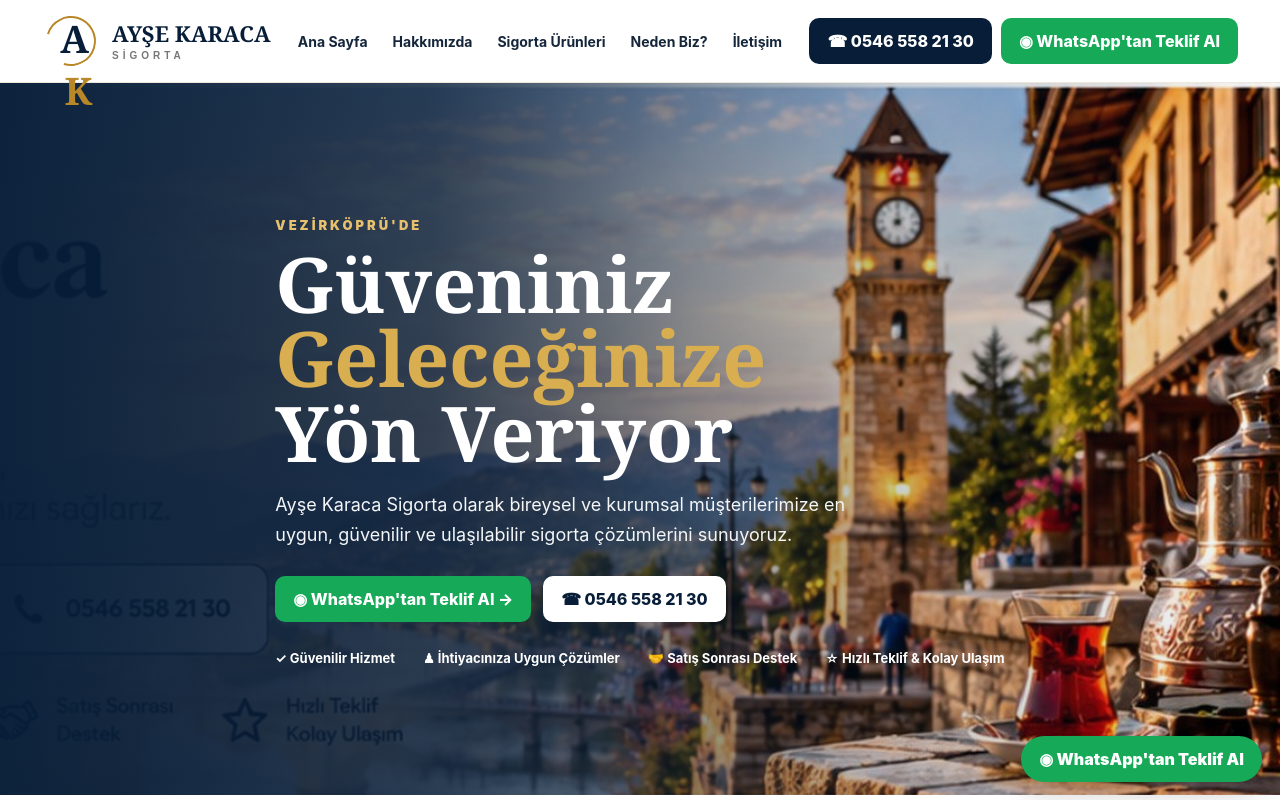
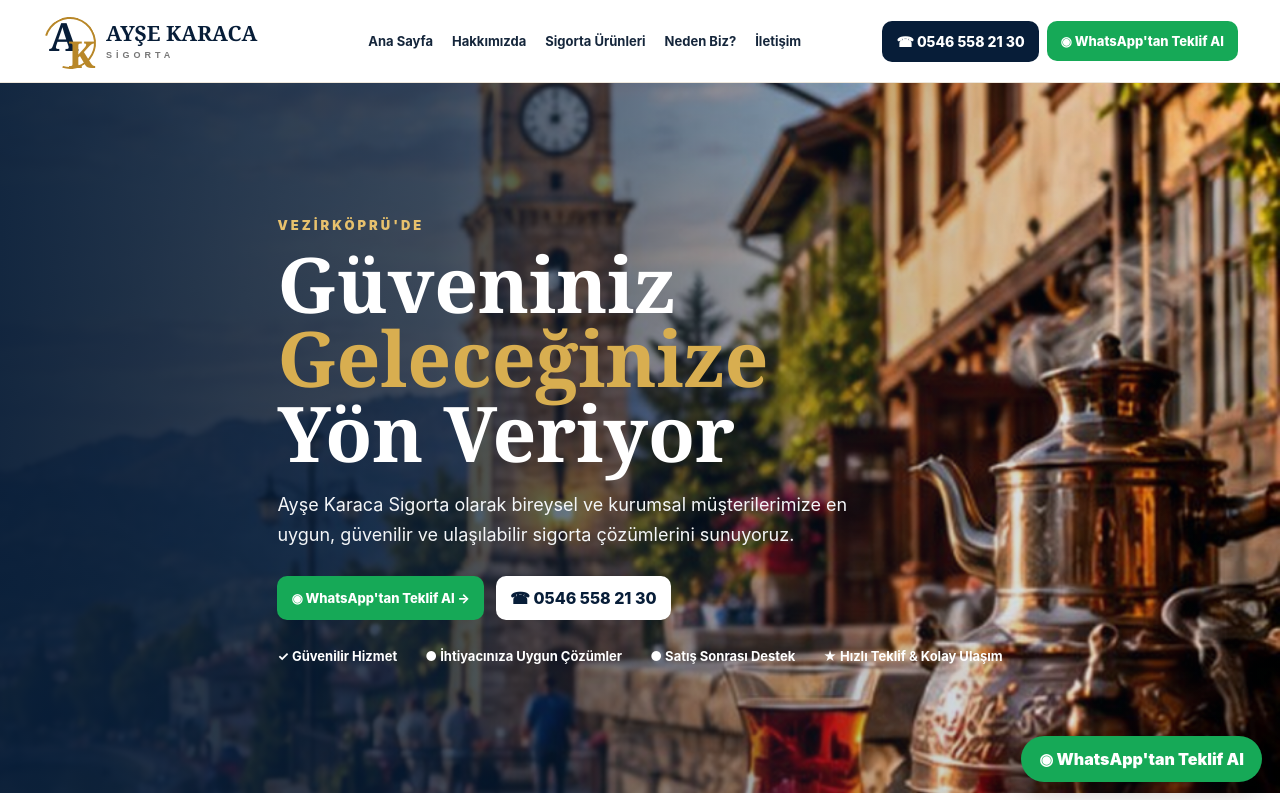
Before and after one commit to aysekaracasigorta/aysekaraca-sigorta, a plain HTML site: page index.html in a window 1280 px wide. Shown: the top 800 px of the page. Drawn offline with Linux system fonts and the light colour scheme.

Commit message:
Add files via upload

```diff
--- a/index.html
+++ b/index.html
@@ -15,22 +15,22 @@
 :root{--navy:#071d38;--navy2:#0c3158;--gold:#b88728;--gold2:#d9b45b;--green:#16a957;--ink:#15263b;--muted:#667085;--cream:#faf7f0;--line:#e7e0d4}
 *{box-sizing:border-box}html{scroll-behavior:smooth}body{margin:0;font-family:Inter,Arial,sans-serif;color:var(--ink);background:#fff}a{text-decoration:none;color:inherit}.wrap{max-width:1240px;margin:auto;padding:0 22px}
 header{position:sticky;top:0;z-index:50;background:rgba(255,255,255,.97);border-bottom:1px solid #eee7dc}.nav{height:82px;display:flex;align-items:center;justify-content:space-between;gap:18px}
-.logo{display:flex;align-items:center;gap:12px}.logo-mark{position:relative;width:58px;height:58px;display:grid;place-items:center;font:700 38px Georgia;color:var(--navy);letter-spacing:-7px}.logo-mark:before{content:"";position:absolute;width:46px;height:46px;border:2px solid var(--gold);border-left-color:transparent;border-radius:50%;transform:rotate(-28deg)}.logo-mark b{color:var(--gold);margin-left:8px}.logo-name{font:700 22px Georgia;color:var(--navy);line-height:1}.logo-name small{display:block;margin-top:6px;font:600 10px Arial;letter-spacing:4px;color:#777}
-.menu{display:flex;gap:25px;font-weight:700;font-size:14px}.menu a:hover{color:var(--gold)}
-.actions-top{display:flex;gap:9px}.btn{display:inline-flex;align-items:center;justify-content:center;gap:9px;padding:12px 17px;border-radius:10px;font-weight:800;border:1px solid transparent;transition:.2s}.btn:hover{transform:translateY(-2px)}.btn-phone{background:var(--navy);color:#fff}.btn-wa{background:var(--green);color:#fff}.btn-gold{background:var(--gold);color:#fff}
-.hero{min-height:570px;background:linear-gradient(90deg,rgba(7,29,56,.94) 0%,rgba(7,29,56,.78) 34%,rgba(7,29,56,.22) 69%,rgba(7,29,56,.02) 100%),url('vezirkopru-hero.png') center/cover no-repeat;display:flex;align-items:center}
+.logo{display:flex;align-items:center;gap:9px;min-width:245px}.logo-mark{position:relative;width:55px;height:55px;flex:0 0 55px;font:700 39px Georgia;color:var(--navy);line-height:1;overflow:visible}.logo-mark:before{content:"";position:absolute;left:2px;top:3px;width:48px;height:48px;border:2px solid var(--gold);border-left-color:transparent;border-radius:50%;transform:rotate(-28deg)}.logo-mark{padding:2px 0 0 7px}.logo-mark b{position:absolute;left:26px;bottom:-3px;color:var(--gold);font-size:37px;line-height:1}.logo-name{font:700 21px Georgia;color:var(--navy);line-height:1.05;white-space:nowrap}.logo-name small{display:block;margin-top:5px;font:600 9px Arial;letter-spacing:4px;color:#777}
+.menu{display:flex;gap:19px;font-weight:700;font-size:13px;white-space:nowrap}.menu a:hover{color:var(--gold)}
+.actions-top{display:flex;gap:8px;align-items:center;flex:0 0 auto}.btn{display:inline-flex;align-items:center;justify-content:center;gap:8px;padding:11px 13px;border-radius:10px;font-weight:800;border:1px solid transparent;transition:.2s}.btn:hover{transform:translateY(-2px)}.btn-phone{background:var(--navy);color:#fff;white-space:nowrap;font-size:14px}.btn-wa{background:var(--green);color:#fff;white-space:nowrap;font-size:13px}.btn-gold{background:var(--gold);color:#fff}
+.hero{min-height:570px;background:linear-gradient(90deg,rgba(7,29,56,.94) 0%,rgba(7,29,56,.78) 34%,rgba(7,29,56,.22) 69%,rgba(7,29,56,.02) 100%),url('vezirkopru-hero-clean.png') center/cover no-repeat;display:flex;align-items:center}
 .hero-inner{padding:62px 0 58px}.eyebrow{font-weight:900;letter-spacing:3px;color:#e7c16d;font-size:13px}.hero h1{font:700 clamp(48px,6vw,78px)/.97 Georgia;color:#fff;max-width:660px;margin:14px 0 20px}.hero h1 span{color:#d8ae50}.hero p{max-width:600px;color:#f4f6f8;font-size:18px;line-height:1.65;margin:0 0 26px}.hero-buttons{display:flex;gap:12px;flex-wrap:wrap}.hero-trust{display:flex;gap:28px;flex-wrap:wrap;color:#fff;margin-top:28px;font-weight:700;font-size:13px}.trust-item{display:flex;align-items:center;gap:8px}.trust-item svg{width:25px;height:25px;stroke:#fff;fill:none;stroke-width:1.8}
 .quick{margin-top:-1px;background:#fff;padding:18px 0 12px}.quick-grid{display:grid;grid-template-columns:repeat(8,1fr);gap:10px}.quick-card{background:#fff;border:1px solid #e8e2d7;border-radius:12px;overflow:hidden;box-shadow:0 7px 22px #12253a12;transition:.25s}.quick-card:hover{transform:translateY(-5px);box-shadow:0 15px 30px #12253a1d}.quick-card img{width:100%;height:105px;display:block;object-fit:cover}.quick-card .qbody{padding:10px 10px 11px;text-align:center}.quick-card b{font:700 14px Georgia;color:var(--navy);display:block}.arrow{color:var(--gold);font-size:21px;line-height:1;margin-top:6px}
 section{padding:72px 0}.section-head{text-align:center;max-width:760px;margin:0 auto 38px}.kicker{color:var(--gold);font-size:12px;font-weight:900;letter-spacing:2.5px;text-transform:uppercase}.section-head h2{font:700 43px/1.08 Georgia;color:var(--navy);margin:10px 0 13px}.section-head p{color:var(--muted);font-size:16px}
 .products{background:#fff}.product-grid{display:grid;grid-template-columns:repeat(4,1fr);gap:18px}.product{border:1px solid #e8e2d7;border-radius:18px;overflow:hidden;background:#fff;box-shadow:0 9px 26px #12253a10;transition:.25s;position:relative}.product:hover{transform:translateY(-6px);box-shadow:0 18px 38px #12253a18}.product img{width:100%;height:165px;object-fit:cover;display:block}.product-body{padding:17px 18px 19px}.product h3{margin:0 0 7px;font:700 20px Georgia;color:var(--navy)}.product p{margin:0;color:var(--muted);font-size:14px;line-height:1.5}.product .round{position:absolute;right:14px;top:140px;width:42px;height:42px;border-radius:50%;display:grid;place-items:center;background:var(--gold);color:#fff;border:4px solid #fff;font-size:22px}
 .about{background:var(--cream)}.about-grid{display:grid;grid-template-columns:1fr 1fr;gap:60px;align-items:center}.about-photo{border-radius:22px;overflow:hidden;box-shadow:0 20px 45px #12253a20}.about-photo img{width:100%;height:390px;object-fit:cover}.about h2{font:700 43px/1.05 Georgia;color:var(--navy);margin:9px 0 17px}.about p{color:var(--muted);font-size:16px}.benefits{display:grid;grid-template-columns:1fr 1fr;gap:20px;margin-top:28px}.benefit{display:flex;gap:13px}.benefit-icon{width:45px;height:45px;border-radius:12px;background:#fff1d6;color:var(--gold);display:grid;place-items:center;flex:0 0 auto}.benefit-icon svg{width:25px;height:25px;stroke:currentColor;fill:none;stroke-width:1.7}.benefit b{display:block;color:var(--navy);margin-bottom:3px}.benefit span{font-size:13px;color:var(--muted)}
-.companies{padding:52px 0;background:#fff}.company-row{display:flex;justify-content:center;align-items:center;flex-wrap:wrap;gap:15px}.company{border:1px solid #e7e0d4;background:#fff;border-radius:12px;padding:13px 19px;font-weight:900;color:var(--navy);font-size:18px}.company:nth-child(2){color:#1c4b9b}.company:nth-child(3){color:#198d66}.company:nth-child(4){color:#233d78}.company:nth-child(5){color:#198c77}
+.companies{padding:50px 0;background:#fff}.companies .section-head{margin-bottom:26px}.company-row{display:grid;grid-template-columns:repeat(5,1fr);gap:16px;align-items:stretch}.company{min-height:78px;border:1px solid #e3ded4;background:#fff;border-radius:15px;padding:17px 12px;display:flex;align-items:center;justify-content:center;text-align:center;font-weight:900;color:var(--navy);font-size:22px;letter-spacing:-.3px;box-shadow:0 7px 20px #12253a0d}.company:nth-child(1){font-family:Arial,sans-serif;color:#07519b}.company:nth-child(2){color:#143e9b}.company:nth-child(3){color:#24384f}.company:nth-child(4){color:#b51f25}.company:nth-child(5){color:#1c7b72}
 .cta{background:var(--navy);color:#fff;overflow:hidden}.cta-inner{display:grid;grid-template-columns:1fr 1fr;align-items:center;gap:40px}.cta-photo{height:250px;border-radius:18px;background:url('https://images.unsplash.com/photo-1511895426328-dc8714191300?auto=format&fit=crop&w=1200&q=85') center/cover}.cta h2{font:700 42px/1.08 Georgia;margin:7px 0 14px}.cta p{color:#dbe5ef;max-width:570px}
 .contact{background:#fff}.contact-grid{display:grid;grid-template-columns:repeat(3,1fr);gap:18px}.contact-card{border:1px solid var(--line);border-radius:16px;padding:24px}.contact-card b{display:block;color:var(--navy);font-size:18px;margin-bottom:6px}.contact-card span{color:var(--muted)}
 footer{background:#06182d;color:#dce6f0;padding:30px 0}.foot{display:flex;justify-content:space-between;align-items:center;gap:20px}.foot strong{font:700 21px Georgia;color:#fff}
 .float{position:fixed;right:18px;bottom:18px;z-index:60;background:var(--green);color:#fff;padding:13px 18px;border-radius:50px;font-weight:900;box-shadow:0 10px 30px #0003}
 @media(max-width:1000px){.menu{display:none}.quick-grid{grid-template-columns:repeat(4,1fr)}.product-grid{grid-template-columns:repeat(2,1fr)}.about-grid,.cta-inner{grid-template-columns:1fr}.about-photo img{height:300px}.actions-top .btn-phone{display:none}}
-@media(max-width:600px){.nav{height:72px}.logo-mark{width:46px;height:46px;font-size:31px}.logo-name{font-size:17px}.logo-name small{font-size:8px}.actions-top .btn{padding:10px 12px;font-size:12px}.hero{min-height:650px;background:linear-gradient(90deg,rgba(7,29,56,.97),rgba(7,29,56,.75)),url('vezirkopru-hero.png') center/cover}.hero-inner{padding:55px 0}.hero h1{font-size:46px}.hero p{font-size:16px}.hero-trust{gap:13px}.quick-grid{grid-template-columns:repeat(2,1fr)}.quick-card img{height:105px}.product-grid{grid-template-columns:1fr}.section-head h2,.about h2,.cta h2{font-size:34px}.benefits{grid-template-columns:1fr}.contact-grid{grid-template-columns:1fr}.foot{flex-direction:column;align-items:flex-start}.float{right:10px;bottom:10px}}
+@media(max-width:600px){.nav{height:72px}.logo{min-width:0;gap:5px}.logo-mark{width:43px;height:46px;flex-basis:43px;font-size:31px;padding-left:5px}.logo-mark:before{width:39px;height:39px}.logo-mark b{left:20px;font-size:30px;bottom:-2px}.logo-name{font-size:15px}.logo-name small{font-size:7px;letter-spacing:3px}.actions-top .btn{padding:9px 10px;font-size:11px}.company-row{grid-template-columns:1fr 1fr}.company{font-size:18px;min-height:65px}.hero{min-height:650px;background:linear-gradient(90deg,rgba(7,29,56,.97),rgba(7,29,56,.75)),url('vezirkopru-hero-clean.png') center/cover}.hero-inner{padding:55px 0}.hero h1{font-size:46px}.hero p{font-size:16px}.hero-trust{gap:13px}.quick-grid{grid-template-columns:repeat(2,1fr)}.quick-card img{height:105px}.product-grid{grid-template-columns:1fr}.section-head h2,.about h2,.cta h2{font-size:34px}.benefits{grid-template-columns:1fr}.contact-grid{grid-template-columns:1fr}.foot{flex-direction:column;align-items:flex-start}.float{right:10px;bottom:10px}}
 </style>
 </head>
 <body>
@@ -46,7 +46,7 @@ footer{background:#06182d;color:#dce6f0;padding:30px 0}.foot{display:flex;justif
 <h1>Güveniniz <span>Geleceğinize</span><br>Yön Veriyor</h1>
 <p>Ayşe Karaca Sigorta olarak bireysel ve kurumsal müşterilerimize en uygun, güvenilir ve ulaşılabilir sigorta çözümlerini sunuyoruz.</p>
 <div class="hero-buttons"><a class="btn btn-wa" href="https://wa.me/905465582130?text=Merhaba%20Ay%C5%9Fe%20Karaca%20Sigorta%2C%20sigorta%20teklifi%20almak%20istiyorum." target="_blank">◉ WhatsApp'tan Teklif Al →</a><a class="btn" style="background:#fff;color:var(--navy)" href="tel:+905465582130">☎ 0546 558 21 30</a></div>
-<div class="hero-trust"><span class="trust-item">✓ Güvenilir Hizmet</span><span class="trust-item">♟ İhtiyacınıza Uygun Çözümler</span><span class="trust-item">🤝 Satış Sonrası Destek</span><span class="trust-item">☆ Hızlı Teklif & Kolay Ulaşım</span></div>
+<div class="hero-trust"><span class="trust-item">✓ Güvenilir Hizmet</span><span class="trust-item">● İhtiyacınıza Uygun Çözümler</span><span class="trust-item">● Satış Sonrası Destek</span><span class="trust-item">★ Hızlı Teklif & Kolay Ulaşım</span></div>
 </div></section>
 
 <section class="quick"><div class="wrap quick-grid">
@@ -87,7 +87,7 @@ footer{background:#06182d;color:#dce6f0;padding:30px 0}.foot{display:flex;justif
 <div class="benefit"><div class="benefit-icon">☎</div><div><b>Hızlı destek</b><span>Satış öncesi ve sonrası yanınızdayız.</span></div></div>
 </div></div></div></section>
 
-<section class="companies"><div class="wrap"><div class="section-head" style="margin-bottom:20px"><div class="kicker">Acentesi Olduğumuz Sigorta Şirketleri</div></div><div class="company-row"><div class="company">AKSigorta</div><div class="company">AXA</div><div class="company">HDI</div><div class="company">QUICK</div><div class="company">NEOVA</div></div></div></section>
+<section class="companies"><div class="wrap"><div class="section-head" style="margin-bottom:20px"><div class="kicker">Acentesi Olduğumuz Sigorta Şirketleri</div></div><div class="company-row"><div class="company">AKSigorta</div><div class="company">AXA Sigorta</div><div class="company">HDI Sigorta</div><div class="company">QUICK Sigorta</div><div class="company">NEOVA Sigorta</div></div></div></section>
 
 <section id="nedenbiz" class="cta"><div class="wrap cta-inner"><div class="cta-photo"></div><div><div class="kicker">SİZİN İÇİN</div><h2>Bugünü koruyun,<br>yarına güvenle bakın.</h2><p>Sigorta ihtiyacınız için hızlıca iletişime geçin. Teklifinizi birlikte değerlendirelim.</p><a class="btn btn-wa" href="https://wa.me/905465582130?text=Merhaba%20Ay%C5%9Fe%20Karaca%20Sigorta%2C%20sigorta%20teklifi%20almak%20istiyorum." target="_blank">◉ WhatsApp'tan Teklif Al →</a></div></div></section>
 
```
Also changed, not shown: vezirkopru-hero-clean.png (added).
